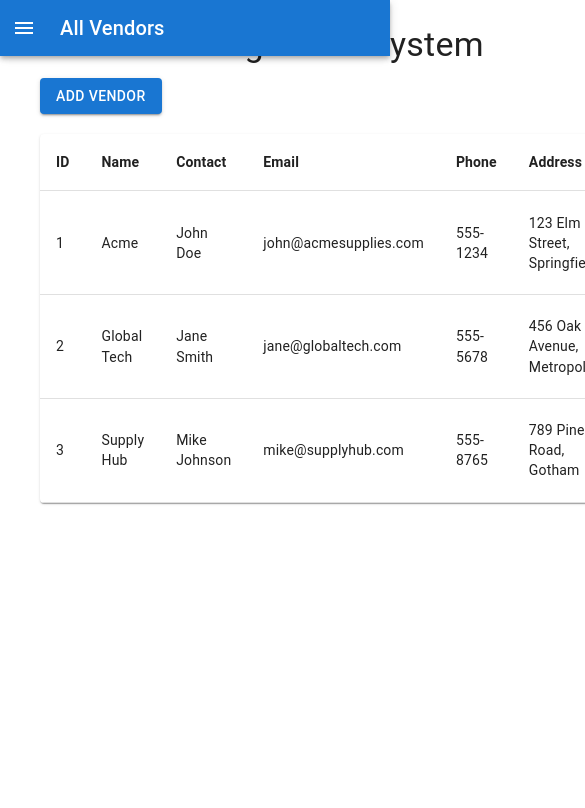
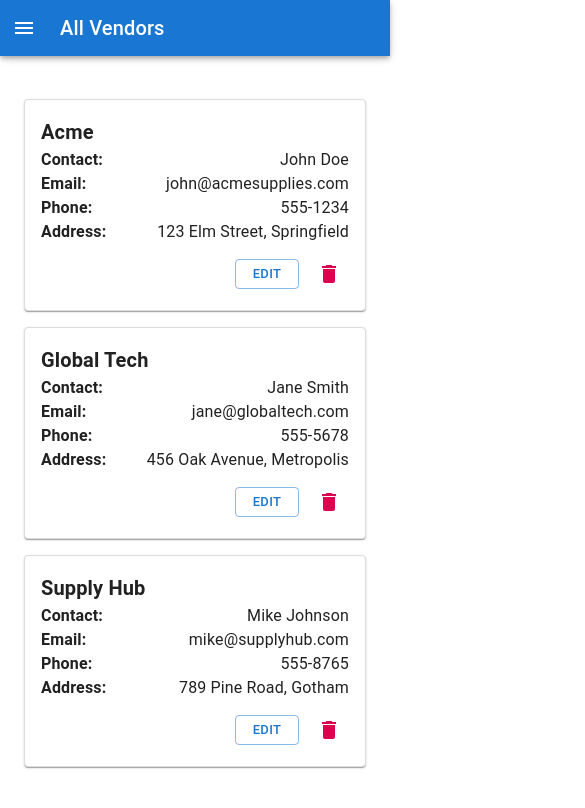
Before and after one commit to patrick-yuson/vendor-management-task, a Next.js app: page / in a window 390 px wide. Shown: the top 808 px of the page, 585 px wide, since content can reach past the window. Built offline with nearby package versions, Linux system fonts and the light colour scheme.

Commit message:
Added mobile responsiveness to all vendors view

```diff
--- a/src/pages/add.js
+++ b/src/pages/add.js
@@ -38,10 +38,10 @@ export default function AddVendor() {
 
   return (
     <Container maxWidth="sm">
-      <Typography variant="h4" component="h1" gutterBottom>
+      {/* <Typography variant="h4" component="h1" gutterBottom>
         Add New Vendor
-      </Typography>
-      <Box component="form" onSubmit={handleSubmit} noValidate sx={{ mt: 1 }}>
+      </Typography> */}
+      <Box component="form" onSubmit={handleSubmit} noValidate sx={{ mt: '75px' }}>
         <TextField
           margin="normal"
           required
--- a/src/pages/index.js
+++ b/src/pages/index.js
@@ -1,8 +1,10 @@
 import { useState, useEffect } from 'react';
 import Link from 'next/link';
+import { useMobile } from '@/contexts/MobileContext';
 import {
   Container,
   Typography,
+  Box,
   Button,
   Table,
   TableBody,
@@ -24,6 +26,7 @@ export default function Home() {
   const [vendors, setVendors] = useState([]);
   const [open, setOpen] = useState(false);
   const [selectedVendorId, setSelectedVendorId] = useState(null);
+  const { isMobileView, isMediumView } = useMobile();
 
   useEffect(() => {
     fetch('/api/vendors')
@@ -62,16 +65,65 @@ export default function Home() {
   };
 
   return (
-    <Container>
-      <Typography variant="h4" component="h1" gutterBottom>
-        Vendor Management System
-      </Typography>
-      <Link href="/add" passHref>
+    <Container style={{ padding: '0px', marginTop: '75px' }}>
+      {/* <Link href="/add" passHref>
         <Button variant="contained" color="primary" style={{ marginBottom: '20px' }}>
           Add Vendor
         </Button>
+      </Link> */}
+      {isMobileView ?
+        vendors.map((vendor) => (
+          <Box
+            key={vendor.id}
+            sx={{
+              border: '1px solid #ddd',
+              borderRadius: 1,
+              mb: 2,
+              p: 2,
+            }}
+            component={Paper}
+          >
+            {/* <Box sx={{ textAlign: 'center' }}> */}
+            <Box>
+              <Typography variant="h6"><strong>{vendor.name}</strong></Typography>
+            </Box>
+            <Box sx={{ display: 'flex', alignItems: 'center', justifyContent: 'space-between'}}>
+              <Typography><strong>Contact:</strong></Typography>
+              <Typography>{vendor.contact}</Typography>
+            </Box>
+            <Box sx={{ display: 'flex', alignItems: 'center', justifyContent: 'space-between'}}>
+              <Typography><strong>Email:</strong></Typography>
+              <Typography>{vendor.email}</Typography>
+            </Box>
+            <Box sx={{ display: 'flex', alignItems: 'center', justifyContent: 'space-between'}}>
+              <Typography><strong>Phone:</strong></Typography>
+              <Typography>{vendor.phone}</Typography>
+            </Box>
+            <Box sx={{ display: 'flex', alignItems: 'center', justifyContent: 'space-between'}}>
+              <Typography><strong>Address:</strong></Typography>
+              <Typography>{vendor.address}</Typography>
+            </Box>
+            <Box sx={{ display: 'flex', justifyContent: 'right', alignItems: 'center', mt: '10px' }}>
+              <Link href={`/edit/${vendor.id}`} passHref>
+                <Button
+                  variant="outlined"
+                  color="primary"
+                  size="small"
+                  style={{ marginRight: '10px' }}
+                >
+                  Edit
+                </Button>
               </Link>
-      <TableContainer component={Paper}>
+              <IconButton
+                color="secondary"
+                onClick={() => handleClickOpen(vendor.id)}
+              >
+                <DeleteIcon />
+              </IconButton>
+            </Box>
+          </Box>
+        )) : (
+          <TableContainer component={Paper} sx={{ overflowX: 'scroll' }}>
             <Table>
               <TableHead>
                 <TableRow>
@@ -123,6 +175,7 @@ export default function Home() {
               </TableBody>
             </Table>
           </TableContainer>
+        )}
 
         {/* Confirmation Dialog */}
         <Dialog
```
Lines whose indentation alone changed are shown as unchanged.
